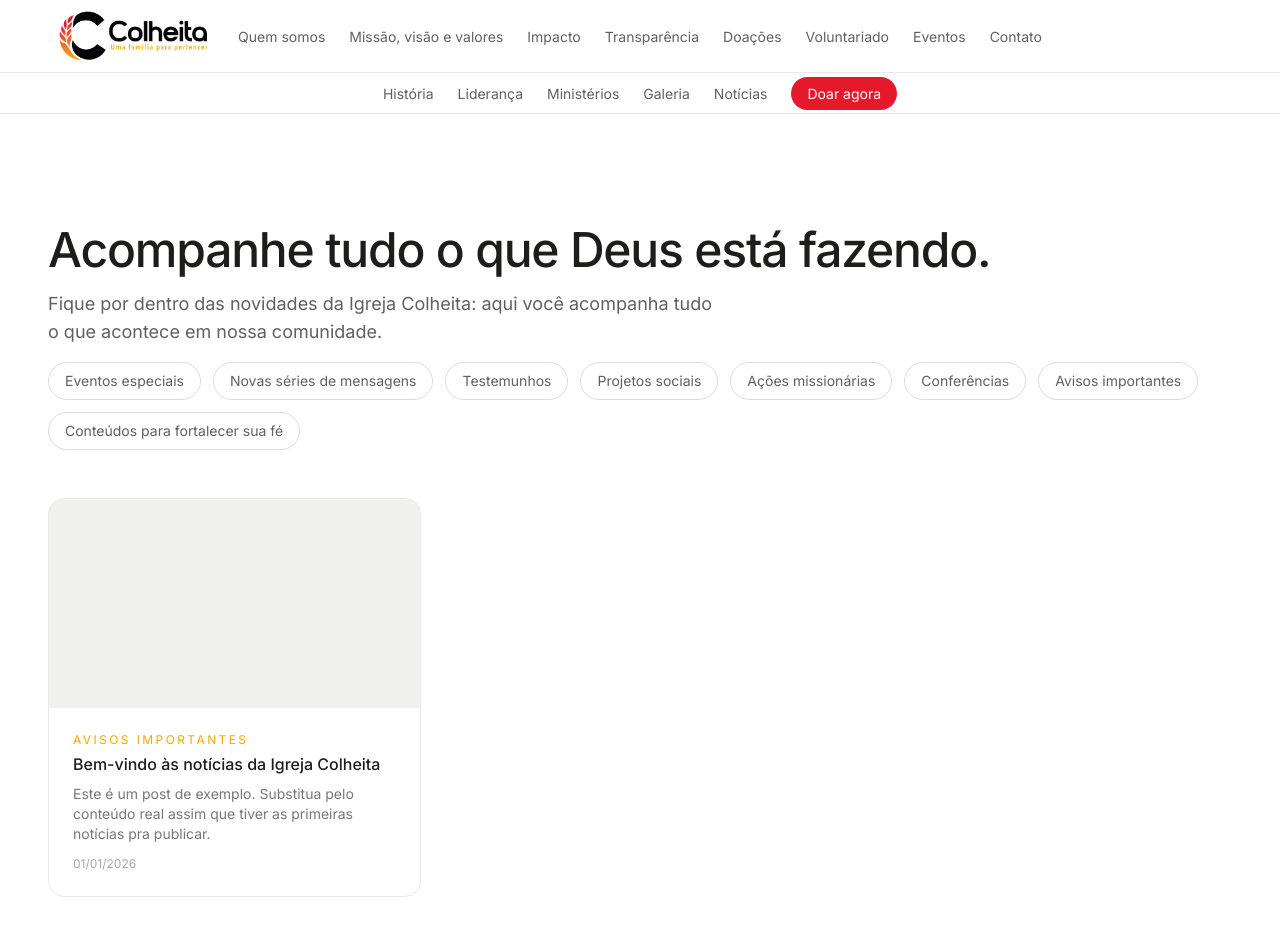
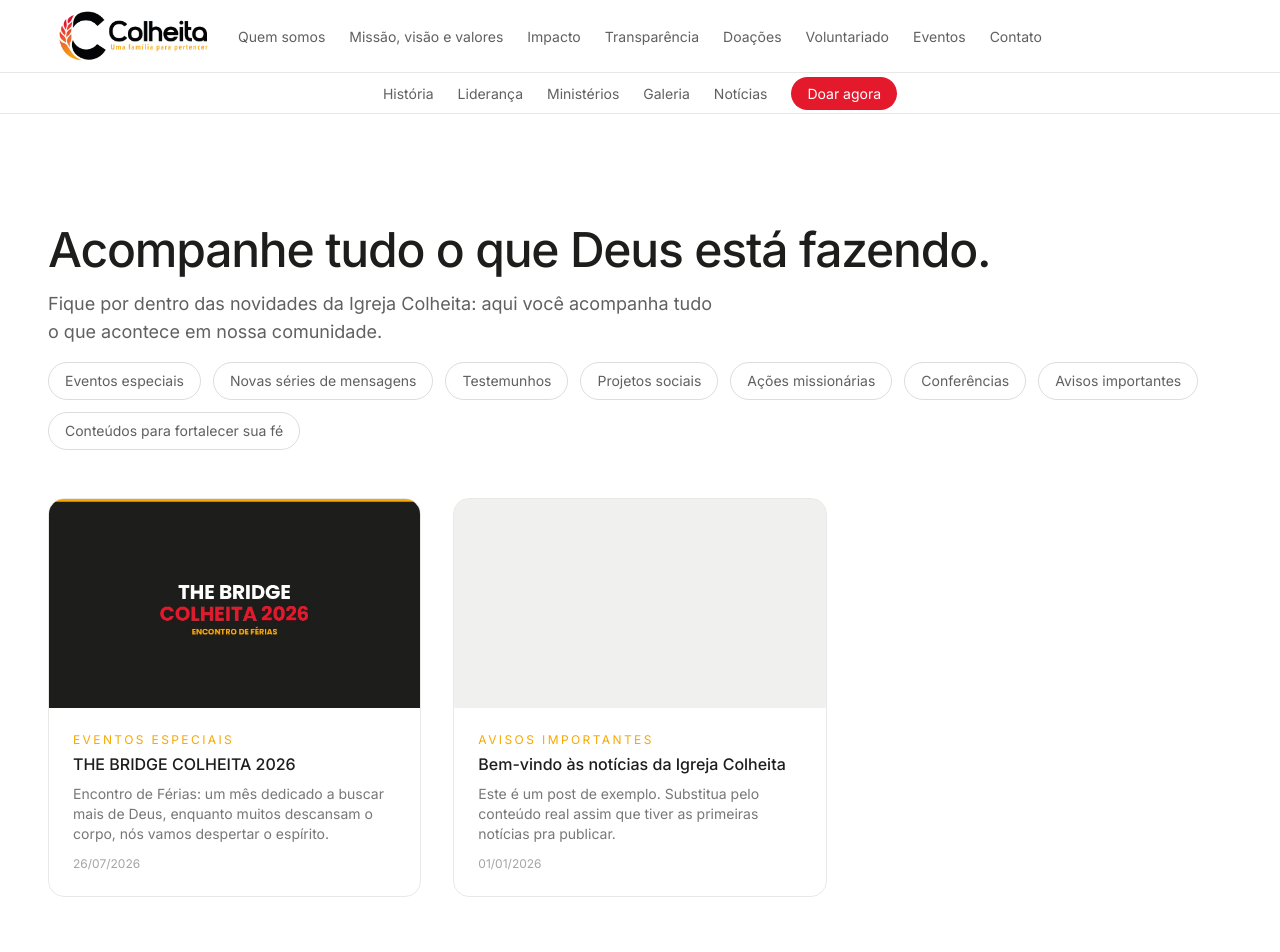
Before and after one commit to asaflael1991-maker/colheita-site, a Next.js app: page /blog in a window 1280 px wide. Shown: the top 952 px of the page. Built offline with nearby package versions, Linux system fonts and the light colour scheme.

Commit message:
Adiciona post THE BRIDGE COLHEITA 2026

```diff
--- a/src/content/posts.ts
+++ b/src/content/posts.ts
@@ -32,6 +32,22 @@ export type Post = {
 
 export const posts: Post[] = [
   {
+    slug: "the-bridge-colheita-2026",
+    titulo: "THE BRIDGE COLHEITA 2026",
+    data: "2026-07-26",
+    categoria: "Eventos especiais",
+    resumo:
+      "Encontro de Férias: um mês dedicado a buscar mais de Deus, enquanto muitos descansam o corpo, nós vamos despertar o espírito.",
+    imagem: "/images/blog/the-bridge-2026.jpg",
+    corpo: [
+      "Encontro de Férias",
+      "Será um mês dedicado a buscar mais de Deus.",
+      "Nas férias, muitos descansam o corpo, mas Deus quer despertar o espírito.",
+      "Enquanto muitos se distraem, nós vamos nos posicionar.",
+      "Enquanto muitos se afastam, nós vamos atravessar uma ponte para uma nova estação.",
+    ],
+  },
+  {
     slug: "bem-vindo-ao-nosso-blog",
     titulo: "Bem-vindo às notícias da Igreja Colheita",
     data: "2026-01-01",
```
Also changed, not shown: public/images/blog/the-bridge-2026.jpg (added).
